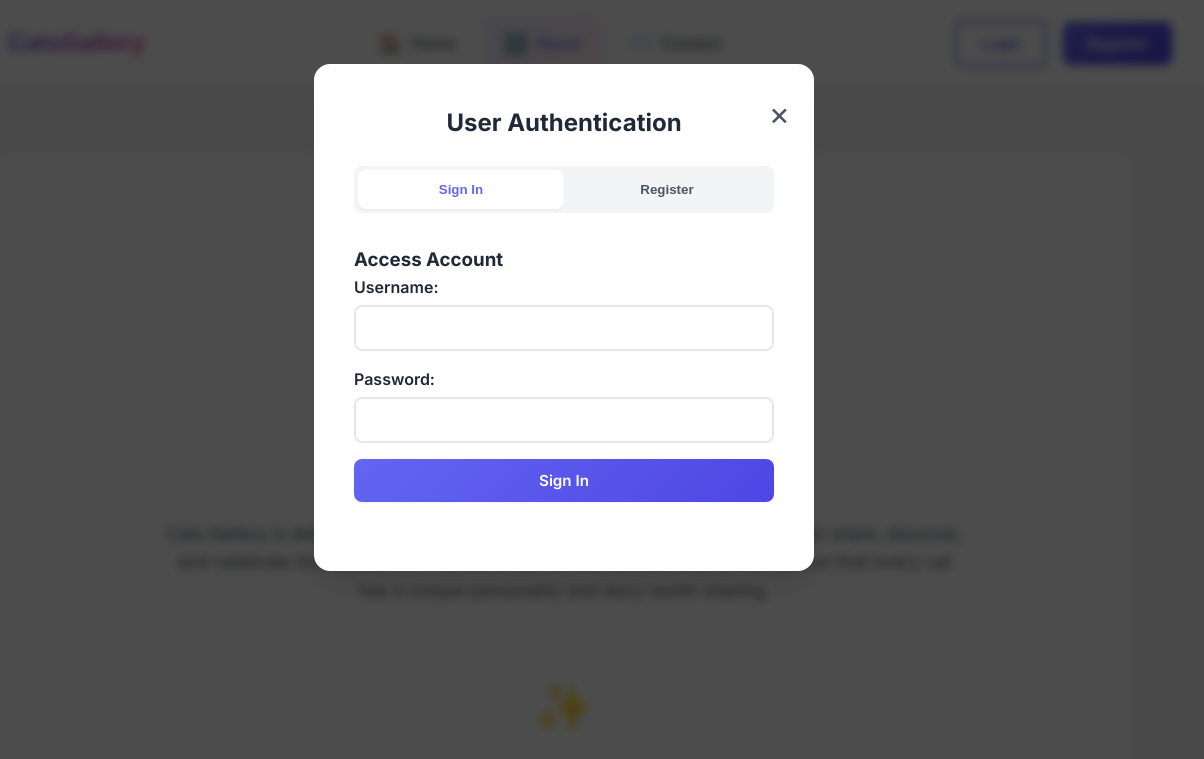
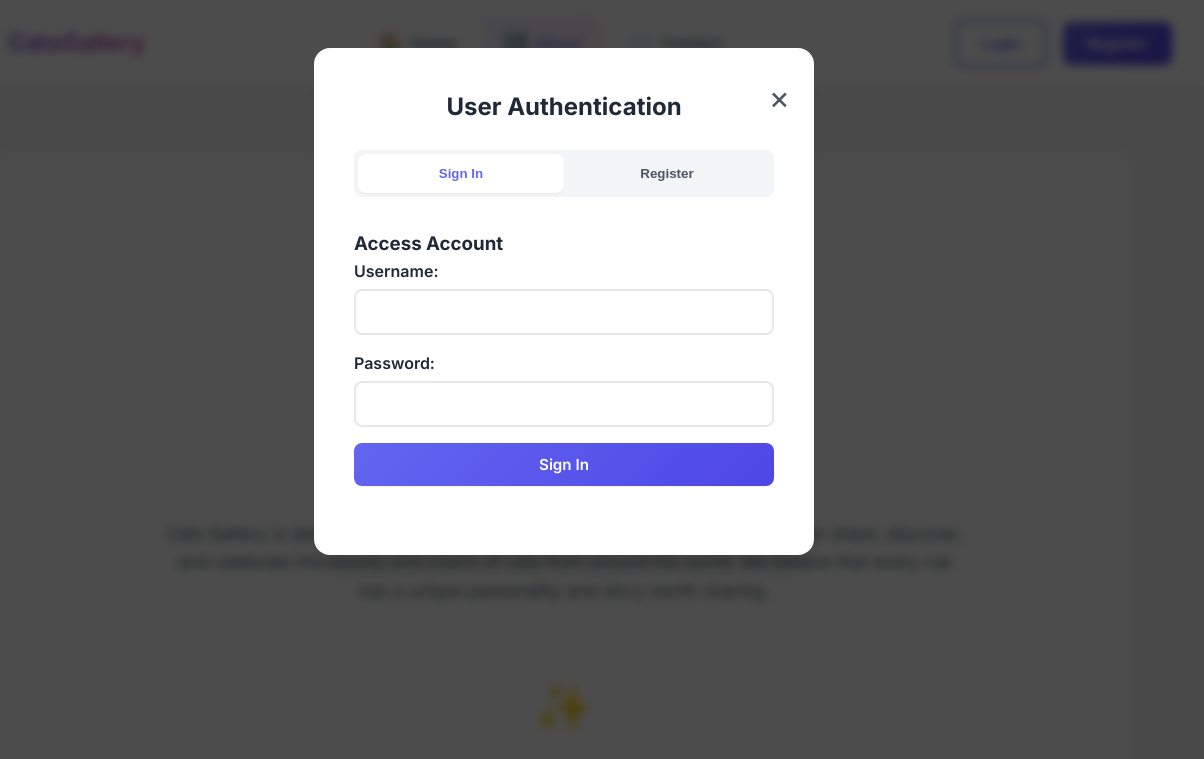
Before and after one commit to HiXaM94/nodejsProjets, a website: page public/about.html in a window 1280 px wide. Both pictures are taken after a click on the button "Login". Shown: the top 759 px of the page, 76-1280 px from the left. Drawn offline with Linux system fonts and the light colour scheme; no server answers.

Commit message:
Fix modal scrolling and centering

```diff
--- a/public/style.css
+++ b/public/style.css
@@ -536,14 +536,20 @@ body {
     background: rgba(0, 0, 0, 0.7);
     backdrop-filter: blur(5px);
     animation: fadeIn 0.3s ease;
+    overflow-y: auto;
+    /* Allow scrolling */
+    padding: 1rem;
+    /* Prevent edge touching */
 }
 
 .modal-content {
     background: white;
-    margin: 5% auto;
+    margin: 2rem auto;
+    /* Center with margin */
     padding: 2.5rem;
     border-radius: var(--radius-lg);
     max-width: 500px;
+    width: 100%;
     box-shadow: var(--shadow-xl);
     animation: slideDown 0.3s ease;
     position: relative;
```
